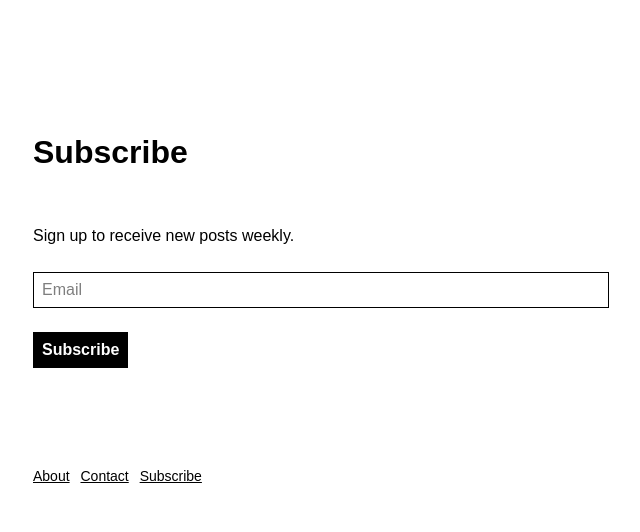
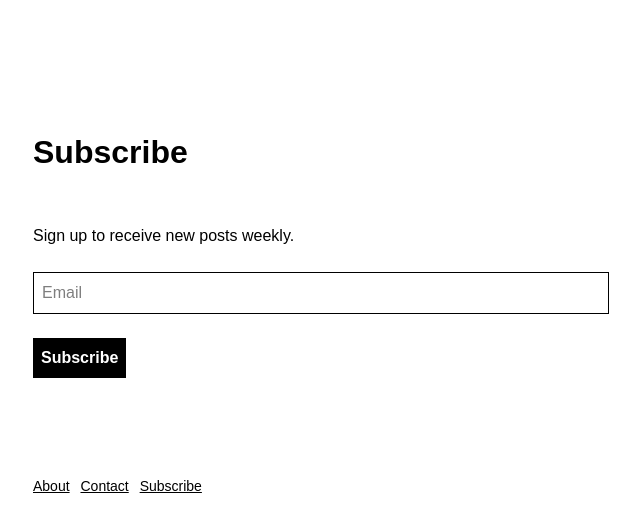
Before and after one commit to michaelaliotti/michaelaliotti.github.io, a Jekyll site: the page built from subscribe.md, in a window 1280 px wide. Shown: the top 532 px of the page, without its empty margins (319-959 px from the left). Built offline with Jekyll 4.4.1, drawn with Linux system fonts in a browser that asks for light colours.

Commit message:
Updated button style.

```diff
--- a/assets/css/styles.css
+++ b/assets/css/styles.css
@@ -81,6 +81,7 @@
 	border: 1px solid black;
 	border-radius: 0;
 	font-size: 1em;
+	line-height: 1.5em;
 	margin: 0;
 	padding: 0.5em;
 	-webkit-appearance: none;
@@ -96,6 +97,7 @@
 
 input[type="submit"] {
 	background-color: black;
+	border: none;
 	color: white;
 	cursor: pointer;
 	font-weight: bold;
```
